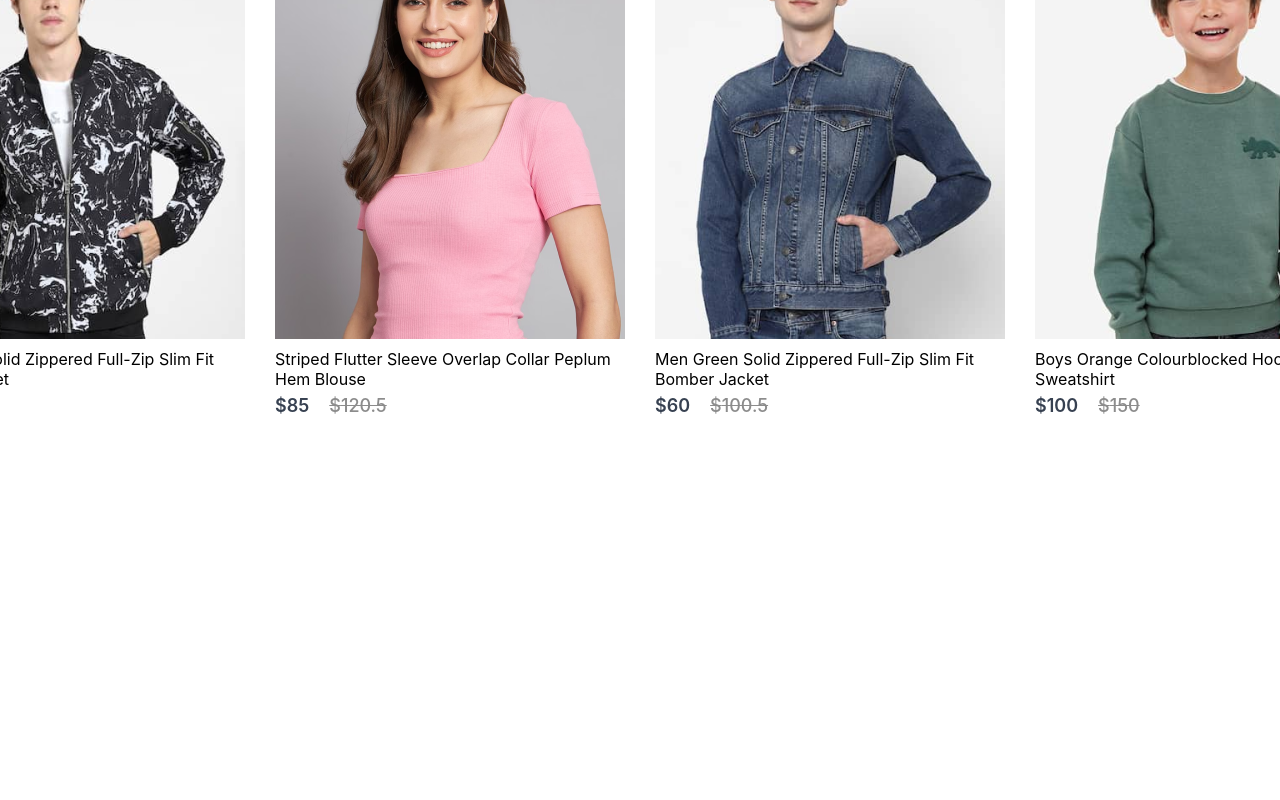
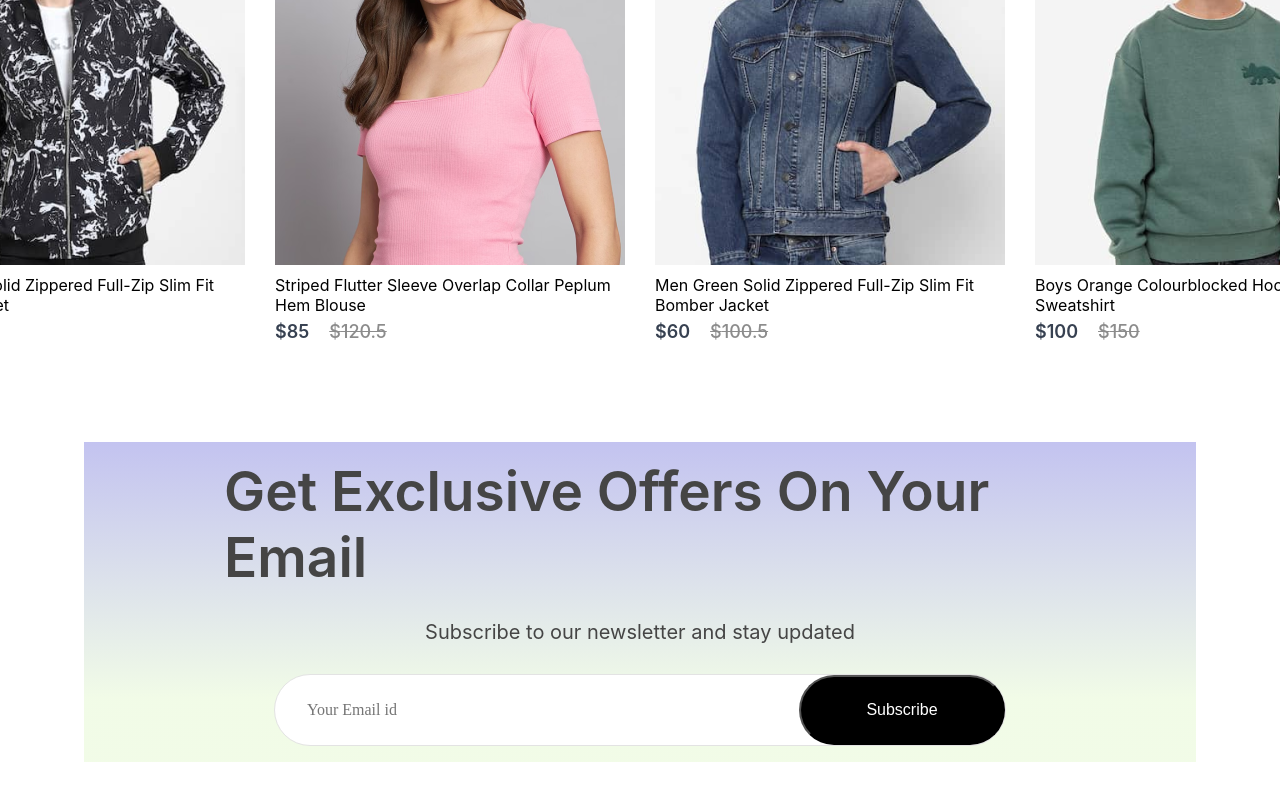
Before and after one commit to naveedkapoorkhan/E-Commerce-Website-In_MERN-Stack, a React (Create React App) app in the folder frontend/: page / in a window 1280 px wide. Shown: the part 3283-4083 px from the top of the page. Before the commit the page ends 3699 px from the top, so only its background shows below. Built offline with nearby package versions, Linux system fonts and the light colour scheme.

Commit message:
newsletter component is added and css is implemented and footer is also added to shop

```diff
--- a/frontend/src/Components/NewCollections/NewCollection.css
+++ b/frontend/src/Components/NewCollections/NewCollection.css
@@ -3,9 +3,8 @@
     display:flex;
     flex-direction:column;
     align-items:center;
-    gap:10px;
-    height:90vh;
-    margin-top:250px;
+    gap:20px;
+    margin-bottom:100px;
 }
 .new-collection h1{
     color:#171717;
@@ -21,7 +20,7 @@
 }
 .collections{
     display:grid;
-    grid-template-columns:1fr 1fr 1fr 1fr;
+    grid-template-columns:1fr 1fr 1fr 1fr ;
     margin-top: 50px;
     gap:30px;
 
--- /dev/null
+++ b/frontend/src/Components/NewsLetter/NewsLetter.css
@@ -0,0 +1,54 @@
+.newsletter{
+    width:65%;
+    height:40vh;
+    display:flex;
+    flex-direction:column;
+    align-items:center;
+    justify-content:center;
+    margin:auto;
+    padding:0px 140px;
+    margin-bottom:150px;
+    background:linear-gradient(180deg, rgba(155,155,230,0.6) 0%, rgba(120,220,20,0.1) 80%);
+    gap:30px;
+}
+.newsletter h1{
+    color:#454545;
+    font-size:55px;
+    font-weight:600;
+
+}
+.newsletter p{
+    color:#454545;
+    font-size:20px;
+
+}
+
+.newsletter div{
+    display:flex;
+    align-items:center;
+    justify-content:space-between;
+    background:white;
+    width:730px;
+    height:70px;
+    border-radius:80px;
+    border:1px solid #e3e3e3;
+}
+.newsletter input{
+    width:500px;
+    margin-left:30px;
+    border:none;
+    outline:none;
+    color:#616161;
+    font-family:Poppins;
+    font-size:16px;
+}
+.newsletter div button{
+    width:210px;
+    height:70px;
+    border-radius:80px;
+    background:black;
+    color:white;
+    font-size:16px;
+    cursor:pointer;
+
+}
--- /dev/null
+++ b/frontend/src/Components/NewsLetter/NewsLetter.jsx
@@ -0,0 +1,18 @@
+import React from 'react'
+import "./NewsLetter.css"
+
+const NewsLetter = () => {
+  return (
+    <div className='newsletter'>
+        <h1>Get Exclusive Offers On Your Email</h1>
+        <p>Subscribe to our newsletter and stay updated</p>
+        <div>
+            <input type="email" placeholder='Your Email id' />
+            <button>Subscribe</button>
+        </div>
+
+    </div>
+  )
+}
+
+export default NewsLetter
--- a/frontend/src/Pages/Shop.jsx
+++ b/frontend/src/Pages/Shop.jsx
@@ -3,6 +3,7 @@
 import Popular from '../Components/Popular/Popular'
 import Offers from '../Components/Offers/Offers'
 import NewCollection from '../Components/NewCollections/NewCollection'
+import NewsLetter from "../Components/NewsLetter/NewsLetter"
 
 
 const Shop = () => {
@@ -12,6 +13,8 @@
       <Popular/>
       <Offers/>
       <NewCollection/>
+      <NewsLetter/>
+
 
 
     </div>
```
Also changed, not shown: frontend/src/Components/Footer/Footer.jsx (added, +45 -0 lines), frontend/src/Components/Footer/Footer.css (added).
